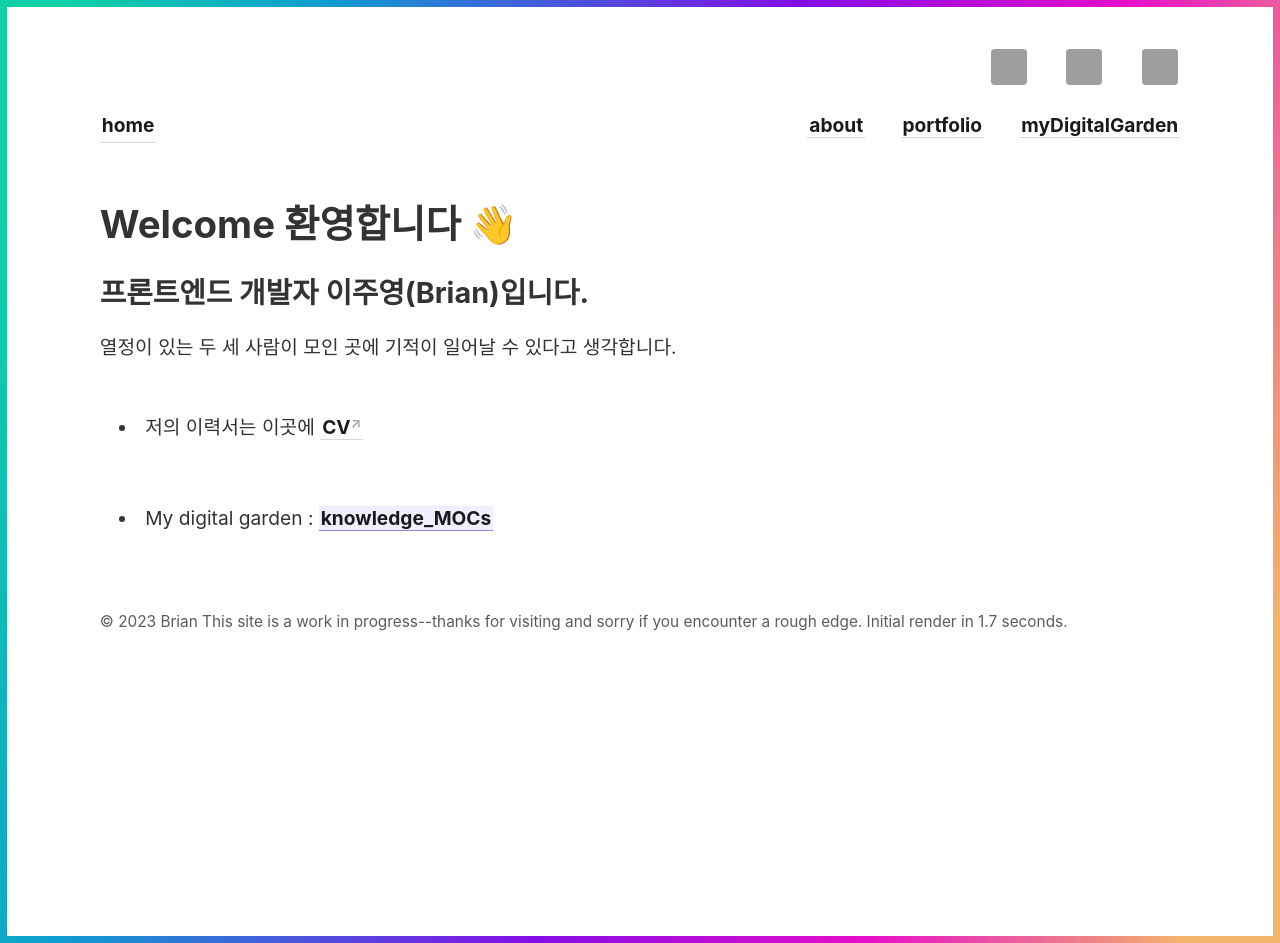
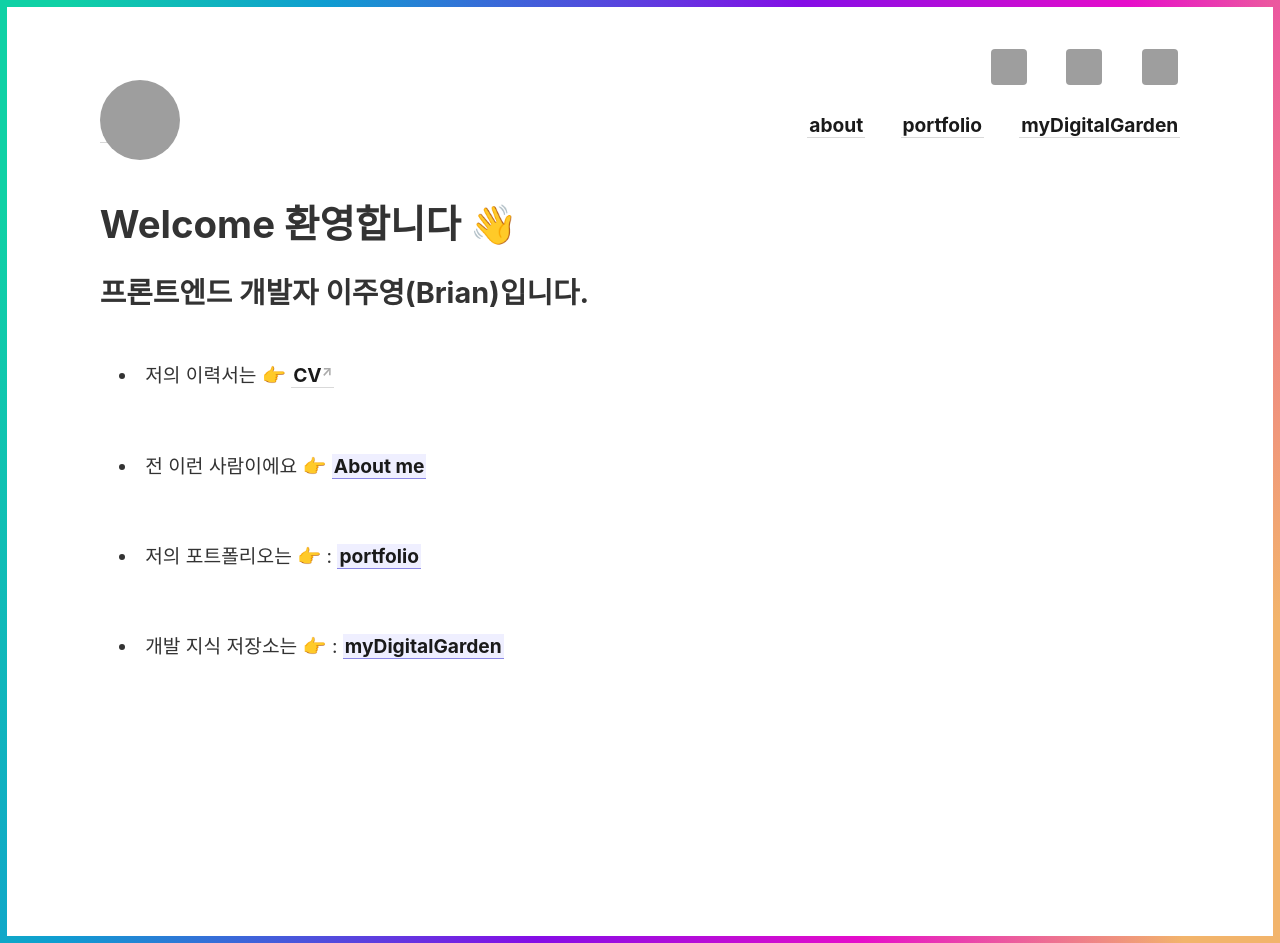
Before and after one commit to CodyMan0/myDigitalGarden, a Jekyll site: the page built from _pages/index.md, in a window 1280 px wide. Built offline with Jekyll 4.4.1, drawn with Linux system fonts in a browser that asks for light colours; grey boxes are pictures that could not be loaded.

Commit message:
design: index.md 기본 UI 수정

```diff
--- a/_layouts/default.html
+++ b/_layouts/default.html
@@ -5,7 +5,6 @@
 		<nav>{% include nav.html %}</nav>
 		<div class="wrapper">
 			<main>{{ content }}</main>
-			<footer>{% include footer.html %}</footer>
 		</div>
 		{% include link-previews.html wrapperQuerySelector="content" %}
 	</body>
--- a/_pages/index.md
+++ b/_pages/index.md
@@ -9,17 +9,21 @@
 
 ## 프론트엔드 개발자 이주영(Brian)입니다.
 
-<!-- <img src="https://avatars.githubusercontent.com/u/93697790?s=400&u=4e9dc7faba3cc479e3bd44569cd53ff74674ef62&v=4" alt='github' style="width: 400px; height: 400px; position: absolute; right: 130px; top: 0"/> -->
-
-열정이 있는 두 세 사람이 모인 곳에 기적이 일어날 수 있다고 생각합니다.
+<img src="https://avatars.githubusercontent.com/u/93697790?s=400&u=4e9dc7faba3cc479e3bd44569cd53ff74674ef62&v=4" alt='github' style="width: 80px; height: 80px; position: absolute; left: 100px; top: 80px; border-radius:50px"/>
 
 <li style="padding: 1.5em 1em;">
-  저의 이력서는 이곳에 <a href="https://www.notion.so/4f105fe60b914e078adc5adcc3c05e1f" style="font-weight: bold">CV</a>
+  저의 이력서는 👉 <a href="https://www.notion.so/4f105fe60b914e078adc5adcc3c05e1f" style="font-weight: bold">CV</a>
+</li>
+<li style="padding: 1.5em 1em;">
+  전 이런 사람이에요 👉 <a class="internal-link" href="/about"><b>About me</b></a>
+</li>
+<li style="padding: 1.5em 1em;">
+  저의 포트폴리오는 👉 :  <a class="internal-link" href="/portfolio"><b>portfolio</b></a>
+</li>
+<li style="padding: 1.5em 1em;">
+  개발 지식 저장소는  👉 :  <a class="internal-link" href="/knowledge-mocs"><b>myDigitalGarden</b></a>
 </li>
 
-<li style="padding: 1.5em 1em;">
-  My digital garden :  <span style="font-weight: bold">[[knowledge_MOCs]]</span>
-</li>
 <style>
   body {
     min-height: 825px;
```
Also changed, not shown: _pages/portfolio.md (+6 -0 lines).
